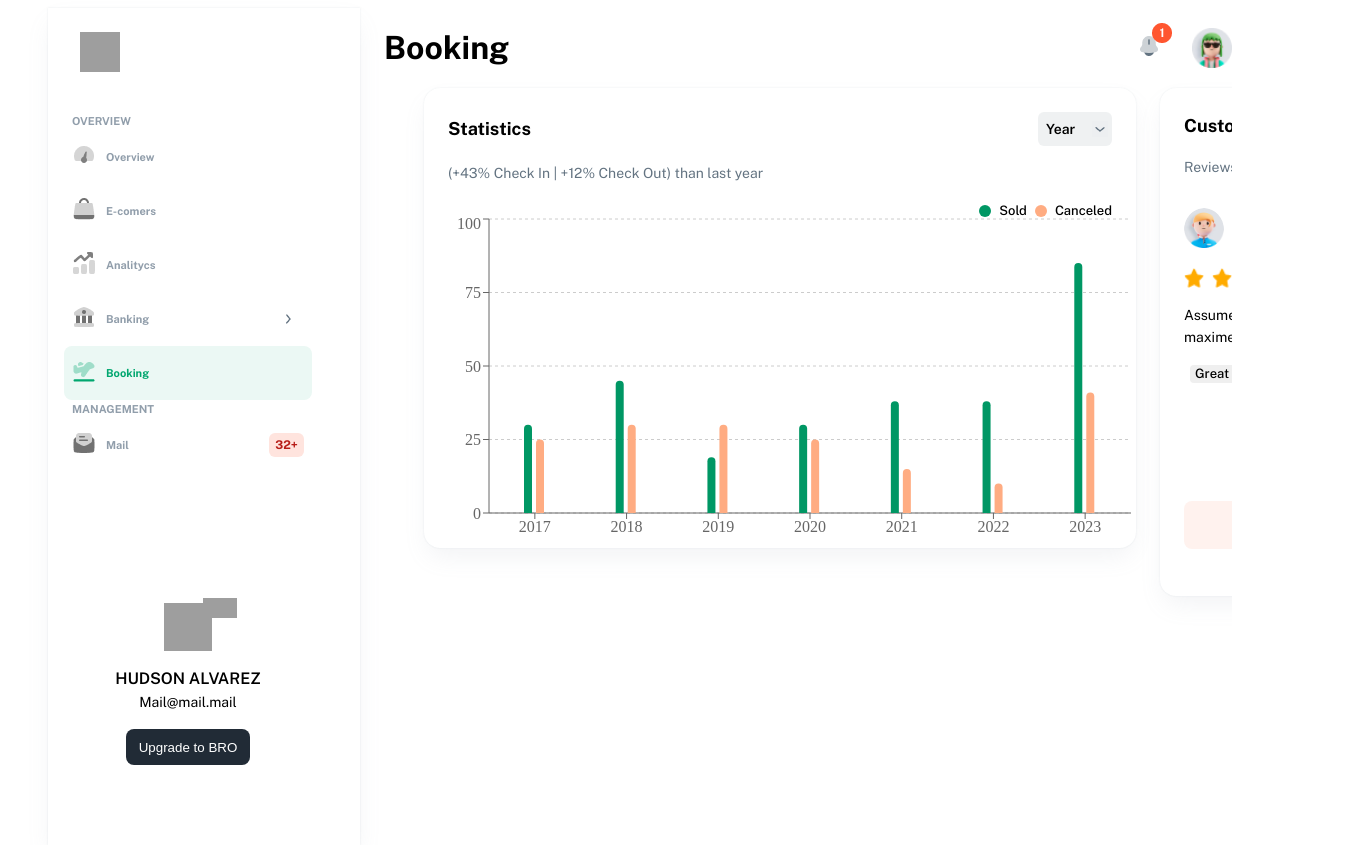
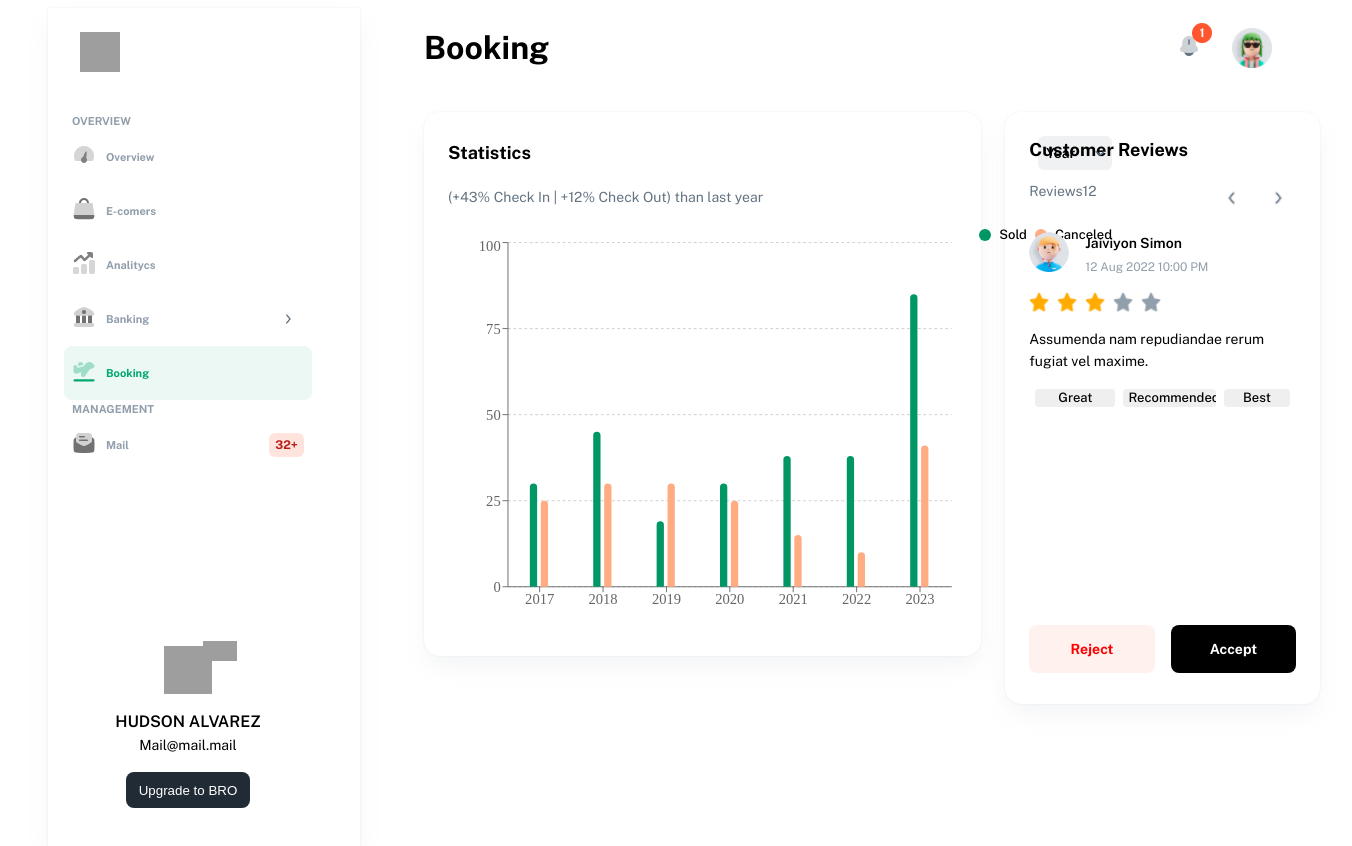
Before and after one commit to Sapsan13/SignIn, a Next.js app: page /booking in a window 1280 px wide. Shown: the whole page, 1352 px wide, since content can reach past the window. Built offline with nearby package versions, Linux system fonts and the light colour scheme; grey boxes are pictures that could not be loaded.

Commit message:
flex->grid+

```diff
--- a/src/components/mainContent/main/analitycs/NewestBookingCard.tsx
+++ b/src/components/mainContent/main/analitycs/NewestBookingCard.tsx
@@ -92,7 +92,7 @@ const SkeletonBookingCardWrapper = styled.div`
   display: flex;
   flex-direction: column;
   min-width: 252px;
-  width: 252px;
+  width: 100%;
   height: 358px;
   border-radius: 16px;
   background-color: #f4f6f8;
--- a/src/components/mainContent/main/analitycs/NewestBookingComponent.jsx
+++ b/src/components/mainContent/main/analitycs/NewestBookingComponent.jsx
@@ -5,7 +5,7 @@ import NewestBookingCard from "./NewestBookingCard";
 const NewestBookingComponent = () => {
   const SkeletonBookingbarWrapper = styled.div`
     display: flex;
-    width: 1, 008px;
+    width: 100%;
     flex-direction: row;
     justify-content: space-between;
     align-items: center;
@@ -79,6 +79,7 @@ const NewestBookingComponent = () => {
   `;
 
   const SkeletonBookingCardsWrapper = styled.div`
+    width: 100%;
     display: flex;
     flex-direction: row;
     gap: 24px;
--- a/src/components/mainContent/main/booking/BarchartStatistics.tsx
+++ b/src/components/mainContent/main/booking/BarchartStatistics.tsx
@@ -60,14 +60,13 @@ const SkeletonChartWrapper = styled.div`
   display: flex;
   justify-content: left;
   margin-top: 24px;
-  width: 712px;
-  height: 336px;
+  width: 100%;
+  height: 70%;
 `;
-
 const BarchartStatistics = () => {
   return (
     <SkeletonChartWrapper>
-      <ResponsiveContainer width="100%" height="100%">
+      <ResponsiveContainer width="100%" aspect={4.0 / 3.0}>
         <BarChart width={150} height={10} data={data} barSize={8}>
           <CartesianGrid strokeDasharray="3 3" vertical={false} />
           <XAxis dataKey="name" />
--- a/src/components/mainContent/main/booking/CustomerReviews.tsx
+++ b/src/components/mainContent/main/booking/CustomerReviews.tsx
@@ -56,8 +56,8 @@ const SkeletonCustomerReviewsWrapper = styled.div`
   display: flex;
   justify-content: center;
   padding: 24px;
-  max-width: 344px;
-  height: 460px;
+  width: 100%;
+  height: 100%;
   border-radius: 16px;
   box-shadow: 0px 12px 24px -4px #919eab1f, 0px 0px 2px 0px #919eab33;
 `;
@@ -122,7 +122,7 @@ const SkeletonReviews12 = styled.div`
 const SkeletonJayvion = styled.div`
   display: flex;
   flex-direction: column;
-  height: 298px;
+  height: 100%;
   gap: 16px;
   width: 100%;
 `;
@@ -204,6 +204,7 @@ const SkeletonBtn = styled.button`
 const SkeletonRejectAccept = styled.div`
   display: flex;
   flex-direction: row;
+  justify-content: space-evenly;
   align-items: left;
   width: 100%;
   height: 84px;
--- a/src/overview/LeftNavbar.tsx
+++ b/src/overview/LeftNavbar.tsx
@@ -4,15 +4,18 @@ import Image from "next/image";
 import UserCard from "../components/leftNavbarItems/UserCard";
 
 const SkeletonLeftNavbarWrapper = styled.div`
+  display: flex;
+  flex-direction: column;
   width: 280px;
   height: 100%;
+  justify-content: space-between;
   padding: 0px 16px 40px 16px;
   box-shadow: 0px 12px 24px -4px #919eab1f, 0px 0px 2px 0px #919eab33;
 `;
 
 const SkeletonNavbarTopblockWrapper = styled.div`
   display: flex;
-  flex-direction: row;
+  height: 100vh;
 `;
 
 const SkeletonNavbar = styled.div`
@@ -51,13 +54,17 @@ const LeftNavbar = () => {
     <>
       <SkeletonNavbarTopblockWrapper>
         <SkeletonLeftNavbarWrapper>
+          <div>
             <SkeletonLogoWrapper>
               <Logo />
             </SkeletonLogoWrapper>
             <SkeletonNavbar>
               <NavbarStackItem />
             </SkeletonNavbar>
+          </div>
+          <div>
             <UserCard />
+          </div>
         </SkeletonLeftNavbarWrapper>
       </SkeletonNavbarTopblockWrapper>
     </>
--- a/src/pages/booking/index.tsx
+++ b/src/pages/booking/index.tsx
@@ -2,22 +2,13 @@ import LeftNavbar from "@/overview/LeftNavbar";
 // import NewestBookingComponent from "@/components/mainContent/main/analitycs/NewestBookingComponent";
 import ChartsHeader from "@/components/mainContent/main/booking/ChartHeader";
 import BarchartStatistics from "@/components/mainContent/main/booking/BarchartStatistics";
-import TopMidElement from "@/components/topBar/TopMidElement";
 import styled from "styled-components";
 import TopBar from "@/components/topBar/TopBar";
 import CustomerReviews from "@/components/mainContent/main/booking/CustomerReviews";
 const Booking = () => {
-  const SkeletonBoxShadow = styled.div`
-    display: flex;
-    flex-direction: column;
-    width: 712px;
-    height: 460px;
-    border-radius: 16px;
-    box-shadow: 0px 12px 24px -4px #919eab1f, 0px 0px 2px 0px #919eab33;
-  `;
-
   const SkeletonRowItems = styled.div`
     display: flex;
+    width: 100%;
     flex-direction: row;
     padding: 0 40px 0 40px;
     gap: 24px;
@@ -25,22 +16,57 @@ const Booking = () => {
 
   const SkeletonColumn = styled.div`
     display: flex;
+    flex: 1;
+    height: 75%;
     flex-direction: column;
-    overflow: auto;
+    padding: 0 40px 0 40px;
+    gap: 24px;
+  `;
+
+  const SkeletonRowItemsTwelve = styled.div`
+    display: grid;
+    grid-template-columns: repeat(12, 1fr);
+    /* grid-template-rows: repeat(12, 1fr); */
+    column-gap: 24px;
+    row-gap: 24px;
+  `;
+
+  const SkeletonMidCards = styled.div`
+    width: 100%;
+    grid-column: span 12;
+    gap: 24px;
+  `;
+
+  const SkeletonRowItemsEight = styled.div`
+    width: 100%;
+    grid-column: span 8;
+    gap: 24px;
+    border-radius: 16px;
+    box-shadow: 0px 12px 24px -4px #919eab1f, 0px 0px 2px 0px #919eab33;
+  `;
+
+  const SkeletonMidCardsFour = styled.div`
+    width: 100%;
+    grid-column: span 4;
+    gap: 24px;
   `;
 
   return (
     <SkeletonRowItems>
       <LeftNavbar />
       <SkeletonColumn>
-        <TopBar />
-        <SkeletonRowItems>
-          <SkeletonBoxShadow>
+        <SkeletonMidCards>
+          <TopBar />
+        </SkeletonMidCards>
+        <SkeletonRowItemsTwelve>
+          <SkeletonRowItemsEight>
             <ChartsHeader />
             <BarchartStatistics />
-          </SkeletonBoxShadow>
-          <CustomerReviews />
-        </SkeletonRowItems>
+          </SkeletonRowItemsEight>
+          <SkeletonMidCardsFour>
+            <CustomerReviews />
+          </SkeletonMidCardsFour>
+        </SkeletonRowItemsTwelve>
       </SkeletonColumn>
     </SkeletonRowItems>
   );
--- a/src/pages/overview/index.tsx
+++ b/src/pages/overview/index.tsx
@@ -3,9 +3,9 @@ import Booked from "@/components/mainContent/main/overview/Booked";
 import SoldPending from "@/components/mainContent/main/overview/SoldPending";
 import TotalIncomes from "@/components/mainContent/main/overview/TotalIncomes";
 import ToursAvailable from "@/components/mainContent/main/overview/ToursAvailable";
+import MidItemCard from "@/components/mainContent/midbar/MidItemAnalitycs";
 import { overviewMidbarElements } from "@/components/mainContent/midbar/midbarElements";
 import TopBar from "@/components/topBar/TopBar";
-import TopMidElement from "@/components/topBar/TopMidElement";
 import LeftNavbar from "@/overview/LeftNavbar";
 import styled from "styled-components";
 
@@ -75,7 +75,7 @@ const Overview = () => {
       <SkeletonColumnItems>
         <TopBar />
         <SkeletonWrapper>
-          <TopMidElement items={overviewMidbarElements} />
+          <MidItemCard items={overviewMidbarElements} />
           <SkeletonTotalIncomes>
             <TotalIncomes />
           </SkeletonTotalIncomes>
```
Also changed, not shown: src/components/topBar/TopMidElement.tsx (+7 -13 lines), src/pages/analitycs/index.tsx (+24 -10 lines). Lines whose indentation alone changed are shown as unchanged.
